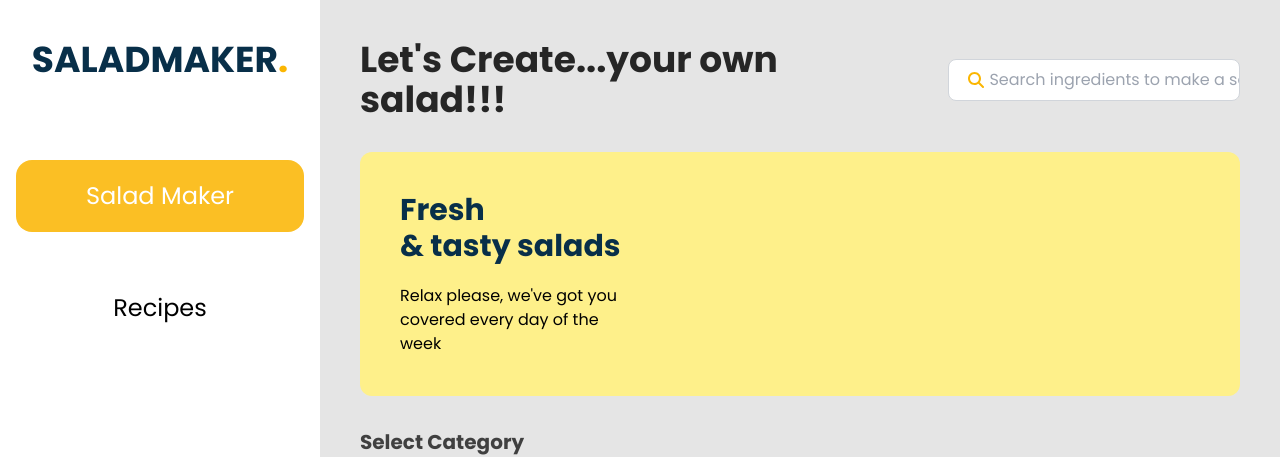
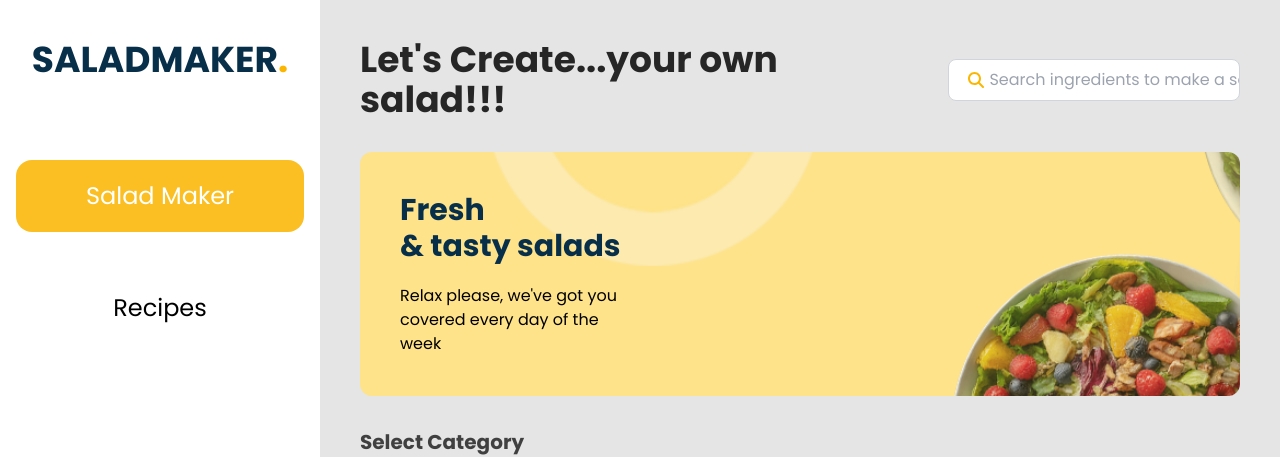
Before and after one commit to jittakan2539/salad-maker, a Next.js app: page / in a window 1280 px wide. Shown: the top 457 px of the page. Built offline with nearby package versions, Linux system fonts and the light colour scheme; no server answers; the database is empty.

Commit message:
update banner

```diff
--- a/src/app/page.tsx
+++ b/src/app/page.tsx
@@ -230,14 +230,21 @@ export default function Home() {
 							/>
 						</div>
 					</div>
-					<figure className="hidden md:block p-10 bg-yellow-200 rounded-xl">
+					<figure
+						className="hidden md:block p-10 rounded-xl bg-yellow-200"
+						style={{
+							backgroundImage: "url('/images/banner.png')",
+							backgroundSize: "cover",
+							backgroundPosition: "center",
+						}}
+					>
 						<div className="w-60 flex flex-col gap-5">
 							<h2 className="font-extrabold text-sky-950 text-3xl">
 								Fresh
 								<br /> & tasty salads
 							</h2>
 							<p>
-								Relax please, we&apos;ve got you covered every day of the week{" "}
+								Relax please, we&apos;ve got you covered every day of the week
 							</p>
 						</div>
 					</figure>
```
Also changed, not shown: public/images/banner.png (added).
